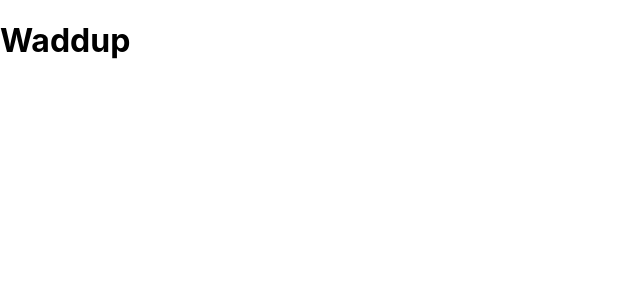
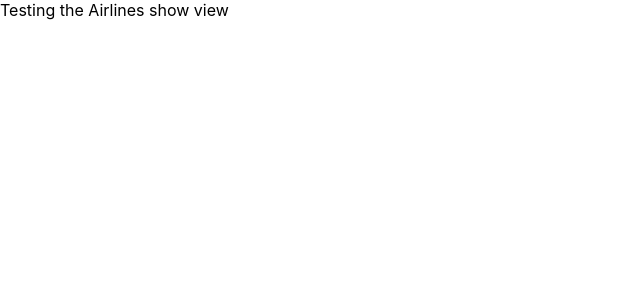
Before and after one commit to stobrien89/AirBBB, a React (Create React App) app in the folder airbbb_frontend/: page /airlines/1 in a window 1280 px wide. Shown: the top 300 px of the page, without its empty margins (0-640 px from the left). Built offline with nearby package versions, Linux system fonts and the light colour scheme.

Commit message:
added react-router, changed paths/folder structure, testing index and show routes

```diff
--- a/airbbb_frontend/package.json
+++ b/airbbb_frontend/package.json
@@ -8,6 +8,7 @@
     "@testing-library/user-event": "^7.1.2",
     "react": "^16.13.1",
     "react-dom": "^16.13.1",
+    "react-router-dom": "^5.2.0",
     "react-scripts": "3.4.1"
   },
   "scripts": {
--- /dev/null
+++ b/airbbb_frontend/src/components/Airline/Airline.jsx
@@ -0,0 +1,7 @@
+import React from 'react';
+
+const Airline = () => {
+    return <div>Testing the Airlines show view</div>
+}
+
+export default Airline;
--- /dev/null
+++ b/airbbb_frontend/src/components/Airlines/Airlines.jsx
@@ -0,0 +1,7 @@
+import React from 'react';
+
+const Airlines = () => {
+    return <div>Testing the Airlines index view</div>
+}
+
+export default Airlines;
--- a/airbbb_frontend/src/components/App.jsx
+++ b/airbbb_frontend/src/components/App.jsx
@@ -1,11 +1,15 @@
 import React from 'react';
+import { Route, Switch } from 'react-router-dom';
+import Airlines from './Airlines/Airlines';
+import Airline from './Airline/Airline';
 
 
-function App() {
+const App = () => {
   return (
-    <div className="App">
-      <h1>Waddup</h1>
-    </div>
+    <Switch>
+      <Route exact path='/' component={Airlines}/>
+      <Route exact path='/airlines/:slug' component={Airline}/>
+    </Switch>
   );
 }
 
--- a/airbbb_frontend/src/index.js
+++ b/airbbb_frontend/src/index.js
@@ -3,15 +3,13 @@ import ReactDOM from 'react-dom';
 import './index.css';
 import App from './components/App';
 import * as serviceWorker from './serviceWorker';
+import { BrowserRouter as Router, Route } from 'react-router-dom'
 
 ReactDOM.render(
-  <React.StrictMode>
-    <App />
-  </React.StrictMode>,
+  <Router>
+    <Route path='/' component={App}/>
+  </Router>,
   document.getElementById('root')
 );
 
-// If you want your app to work offline and load faster, you can change
-// unregister() to register() below. Note this comes with some pitfalls.
-// Learn more about service workers: https://bit.ly/CRA-PWA
 serviceWorker.unregister();
```
Also changed, not shown: 1 other file (tests, documents, lock files or other folders).
